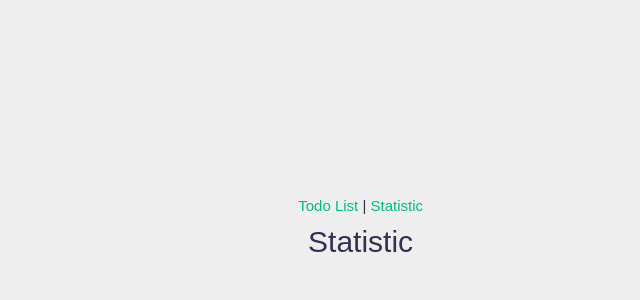
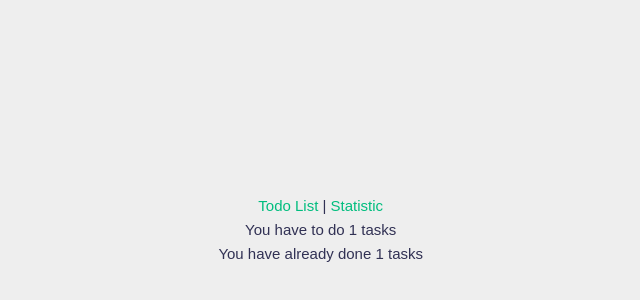
Before and after one commit to ShumovskaIryna/Todo-List, a Vue app: page /statistic in a window 1280 px wide. Shown: the part 170-470 px from the top of the page, without its empty margins (217-857 px from the left). Built offline with nearby package versions, Linux system fonts and the light colour scheme.

Commit message:
statistic page

```diff
--- a/src/views/StatisticView.vue
+++ b/src/views/StatisticView.vue
@@ -1,5 +1,25 @@
 <template>
-  <div class="about">
-    <h1>Statistic</h1>
+  <div class="statistic">
+
+    <div class="list" id="todo-list">
+      You have to do {{todoStore.taskIsNotDone.length}} tasks
+    </div>
+
+    <div class="list" id="todo-list">
+      You have already done {{todoStore.taskIsDone.length}} tasks
+    </div>
+
   </div>
 </template>
+
+<script>
+import { useTodoStore } from '@/stores/todoStore'
+
+export default {
+  setup() {
+	const todoStore = useTodoStore()
+	return { todoStore }
+  }
+}
+
+</script>
```
